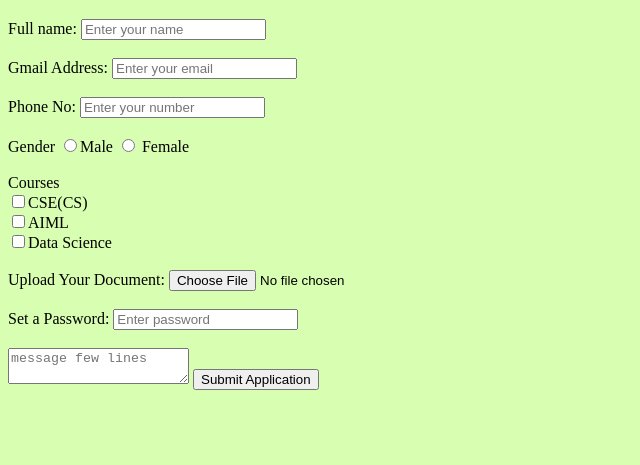
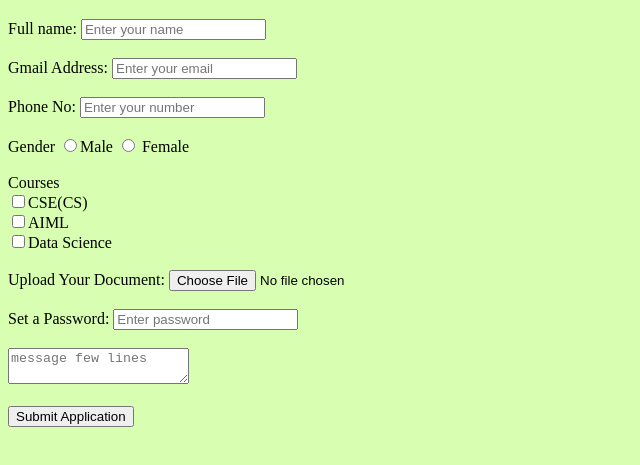
Before and after one commit to lokeshreddyyama/Application-form, a plain HTML site: page index.html in a window 1280 px wide. Shown: the part 61-526 px from the top of the page, without its empty margins (0-640 px from the left). Drawn offline with Linux system fonts and the light colour scheme.

Commit message:
Update index.html

```diff
--- a/index.html
+++ b/index.html
@@ -21,7 +21,7 @@
         <input type="file"> <br><br>
         <label>Set a Password:<label>
         <input type="password"name="password"placeholder="Enter password" ><br><br>
-             <textarea name="" id="" placeholder="message few lines"></textarea>
+        <textarea name="" id="" placeholder="message few lines"></textarea><br><br>
         <input type="submit" value="Submit Application"><br><br>
         </Form>
     </body>
```
